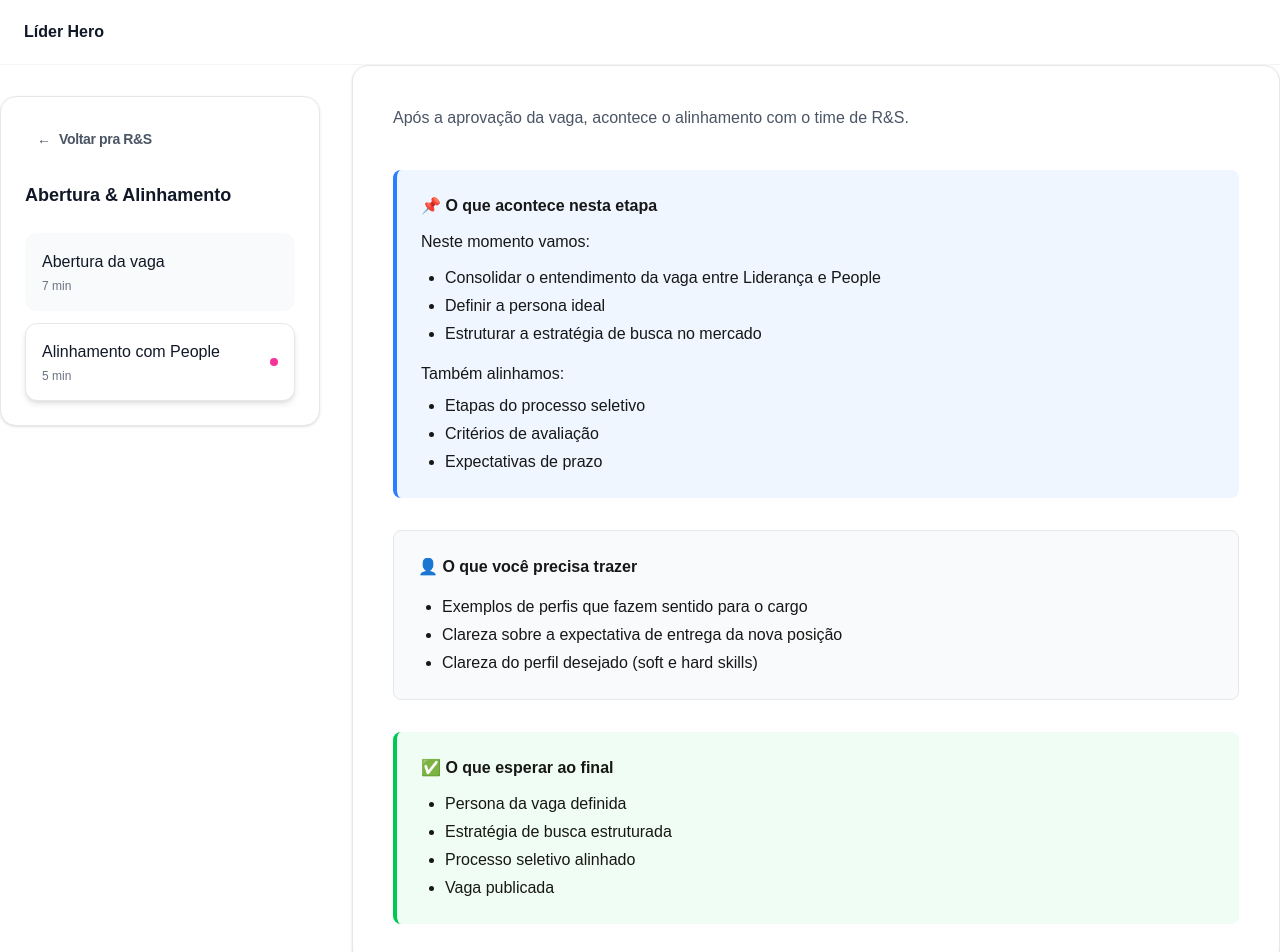
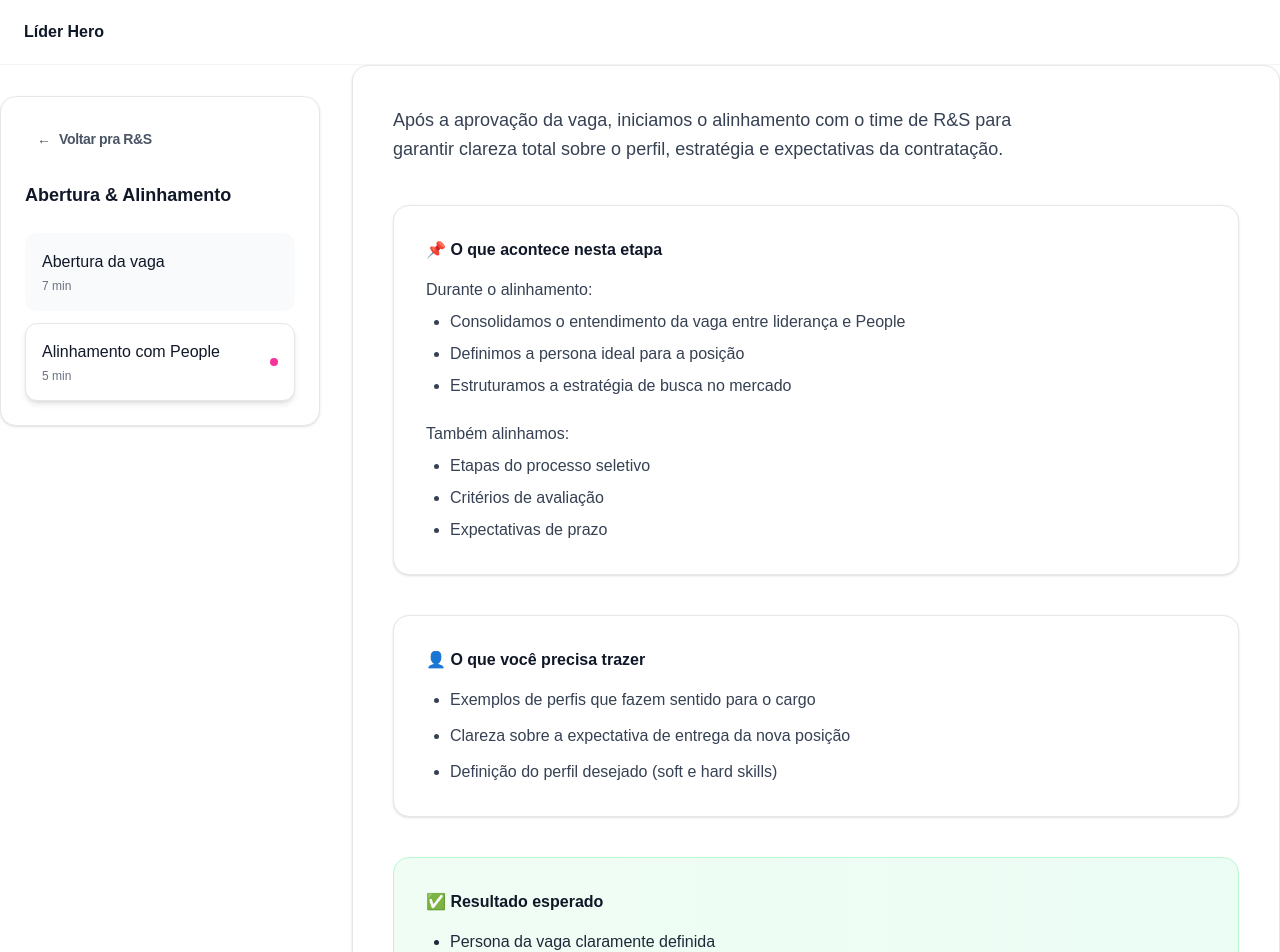
Before and after one commit to amandafrann/programa-lider-hero, a Next.js app: page /rs/abertura/alinhamento in a window 1280 px wide. Shown: the top 952 px of the page. Built offline with nearby package versions, Linux system fonts and the light colour scheme; no server answers.

Commit message:
atualizar alinhamento

```diff
--- a/app/(plataforma)/rs/abertura/alinhamento/page.tsx
+++ b/app/(plataforma)/rs/abertura/alinhamento/page.tsx
@@ -1,57 +1,78 @@
 export default function AlinhamentoPage() {
   return (
-    <>
-      <p className="text-gray-600 mb-10">
-        Após a aprovação da vaga, acontece o alinhamento com o time de R&S.
+    <div className="space-y-10">
+
+      {/* INTRO */}
+      <div>
+        <p className="text-gray-700 text-lg leading-relaxed max-w-2xl">
+          Após a aprovação da vaga, iniciamos o alinhamento com o time de R&S para garantir clareza total sobre o perfil, estratégia e expectativas da contratação.
         </p>
+      </div>
 
       {/* O QUE ACONTECE */}
-      <div className="bg-blue-50 border-l-4 border-blue-500 p-6 rounded-lg mb-8">
-        <h3 className="font-semibold mb-3">📌 O que acontece nesta etapa</h3>
+      <div className="bg-white border border-gray-200 rounded-2xl p-8 shadow-sm">
 
-        <p className="mb-3">
-          Neste momento vamos:
-        </p>
+        <h3 className="font-semibold text-gray-900 mb-4 flex items-center gap-2">
+          📌 O que acontece nesta etapa
+        </h3>
 
-        <ul className="list-disc ml-6 space-y-1 mb-4">
-          <li>Consolidar o entendimento da vaga entre Liderança e People</li>
-          <li>Definir a persona ideal</li>
-          <li>Estruturar a estratégia de busca no mercado</li>
+        <div className="space-y-6 text-gray-700">
+
+          <div>
+            <p className="font-medium mb-2">Durante o alinhamento:</p>
+
+            <ul className="list-disc ml-6 space-y-2">
+              <li>Consolidamos o entendimento da vaga entre liderança e People</li>
+              <li>Definimos a persona ideal para a posição</li>
+              <li>Estruturamos a estratégia de busca no mercado</li>
             </ul>
+          </div>
 
-        <p className="mb-2">
-          Também alinhamos:
-        </p>
+          <div>
+            <p className="font-medium mb-2">Também alinhamos:</p>
 
-        <ul className="list-disc ml-6 space-y-1">
+            <ul className="list-disc ml-6 space-y-2">
               <li>Etapas do processo seletivo</li>
               <li>Critérios de avaliação</li>
               <li>Expectativas de prazo</li>
             </ul>
           </div>
 
-      {/* O QUE LEVAR */}
-      <div className="bg-gray-50 border border-gray-200 p-6 rounded-lg mb-8">
-        <h3 className="font-semibold mb-4">👤 O que você precisa trazer</h3>
+        </div>
 
-        <ul className="list-disc ml-6 space-y-1">
+      </div>
+
+      {/* O QUE TRAZER */}
+      <div className="bg-white border border-gray-200 rounded-2xl p-8 shadow-sm">
+
+        <h3 className="font-semibold text-gray-900 mb-4 flex items-center gap-2">
+          👤 O que você precisa trazer
+        </h3>
+
+        <ul className="list-disc ml-6 space-y-3 text-gray-700">
           <li>Exemplos de perfis que fazem sentido para o cargo</li>
           <li>Clareza sobre a expectativa de entrega da nova posição</li>
-          <li>Clareza do perfil desejado (soft e hard skills)</li>
+          <li>Definição do perfil desejado (soft e hard skills)</li>
         </ul>
+
       </div>
 
       {/* RESULTADO */}
-      <div className="bg-green-50 border-l-4 border-green-500 p-6 rounded-lg">
-        <h3 className="font-semibold mb-3">✅ O que esperar ao final</h3>
+      <div className="bg-gradient-to-r from-green-50 to-emerald-50 border border-green-200 rounded-2xl p-8">
 
-        <ul className="list-disc ml-6 space-y-1">
-          <li>Persona da vaga definida</li>
+        <h3 className="font-semibold text-gray-900 mb-4 flex items-center gap-2">
+          ✅ Resultado esperado
+        </h3>
+
+        <ul className="list-disc ml-6 space-y-3 text-gray-800">
+          <li>Persona da vaga claramente definida</li>
           <li>Estratégia de busca estruturada</li>
-          <li>Processo seletivo alinhado</li>
-          <li>Vaga publicada</li>
+          <li>Processo seletivo alinhado com People</li>
+          <li>Vaga pronta para execução com qualidade</li>
         </ul>
+
       </div>
-    </>
+
+    </div>
   );
 }
```
Lines whose indentation alone changed are shown as unchanged.
